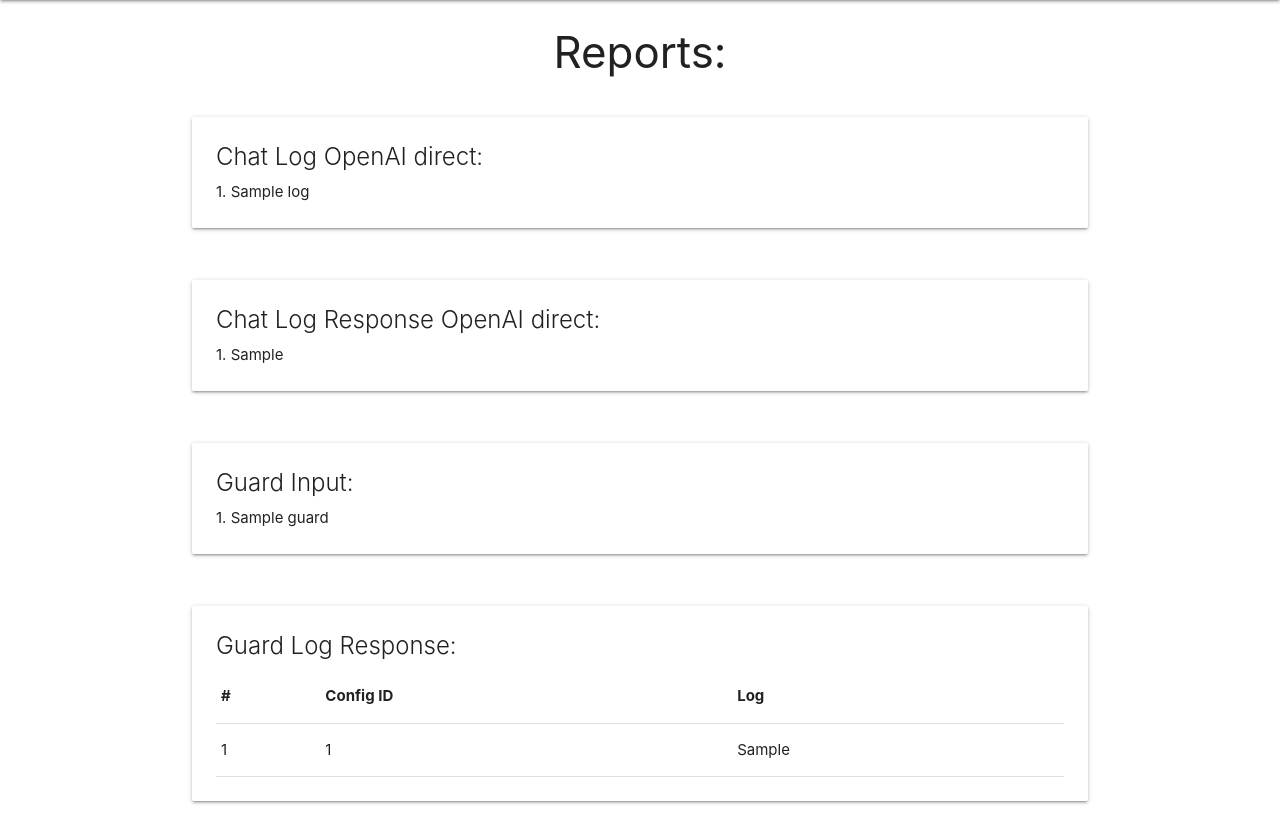
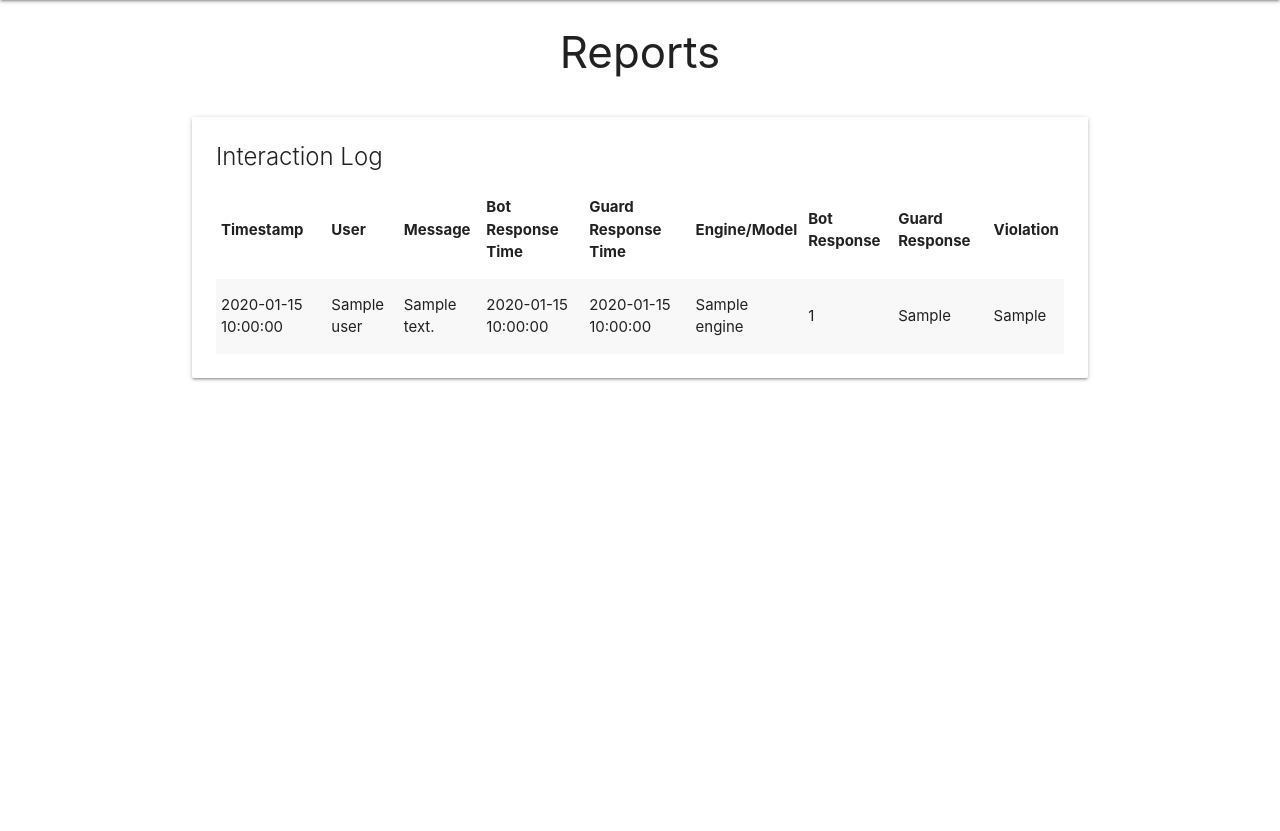
Before and after one commit to tumeryk/Tumeryk-Gen-AI-Security-Developer-SDK, a FastAPI app: template templates/report.html in a window 1280 px wide. Shown: the part 64-895 px from the top of the page. After the commit the page ends 445 px from the top, so only its background shows below. Run offline with FastAPI, Linux system fonts and the light colour scheme; the template is opened without the code that fills it: most values are stand-ins (such as "Sample title", 1, 10 or a date in 2020).

Commit message:
added changes

```diff
--- a/requirements.txt
+++ b/requirements.txt
@@ -10,3 +10,5 @@
 langchain_community
 python-dotenv
 langchain_anthropic
+csv
+re
--- a/templates/report.html
+++ b/templates/report.html
@@ -1,77 +1,40 @@
-{% include 'layout.html' %}
-<div class="container mt-5">
-  <h3 class="center-align">
-    Reports:
-  </h3>
+{% extends "layout.html" %}
+{% block content %}
 
-  <!-- chat log -->
+  <h3 class="center-align">Reports</h3>
+
+  <!-- Log Table -->
   <div class="section">
     <div class="card">
       <div class="card-content">
-        <span class="card-title">Chat Log OpenAI direct:</span>
-        <div>
-          {% for log in chat_log %}
-          <div>
-            {{ loop.index }}. {{ log }}
-          </div>
-          {% endfor %}
-        </div>
-      </div>
-    </div>
-  </div>
-
-  <!-- chat log response -->
-  <div class="section">
-    <div class="card">
-      <div class="card-content">
-        <span class="card-title">Chat Log Response OpenAI direct:</span>
-        <div>
-          {% for log_response in chat_log_responses %}
-          <div>
-            {{ loop.index }}. {{ log_response }}
-          </div>
-          {% endfor %}
-        </div>
-      </div>
-    </div>
-  </div>
-
-  <!-- guard -->
-  <div class="section">
-    <div class="card">
-      <div class="card-content">
-        <span class="card-title">Guard Input:</span>
-        <div>
-          {% for g in guard %}
-          <div>
-            {{ loop.index }}. {{ g }}
-          </div>
-          {% endfor %}
-        </div>
-      </div>
-    </div>
-  </div>
-
-  <!-- guard log -->
-  <div class="section">
-    <div class="card">
-      <div class="card-content">
-        <span class="card-title">Guard Log Response:</span>
-        <div>
-          <table class="highlight">
+        <span class="card-title">Interaction Log</span>
+        <div class="table-responsive">
+          <table class="striped">
             <thead>
               <tr>
-                <th>#</th>
-                <th>Config ID</th>
-                <th>Log</th>
+                <th>Timestamp</th>
+                <th>User</th>
+                <th>Message</th>
+                <th>Bot Response Time</th>
+                <th>Guard Response Time</th>
+                <th>Engine/Model</th>
+                <th>Bot Response</th>
+                <th>Guard Response</th>
+                <th>Violation</th>
               </tr>
             </thead>
             <tbody>
-              {% for g_log in guard_log %}
+              {% for log in logs %}
               <tr>
-                <td>{{ loop.index }}</td>
-                <td>{{ config_id }}</td>
-                <td>{{ g_log }}</td>
+                <td>{{ log.Timestamp }}</td>
+                <td>{{ log.User }}</td>
+                <td>{{ log.Message }}</td>
+                <td>{{ log.BotResponseTime }}</td>
+                <td>{{ log.GuardResponseTime }}</td>
+                <td>{{ log.Engine }}</td>
+                <td>{{ log.ConfigID }}</td>
+                <td>{{ log.BotResponse }}</td>
+                <td>{{ log.GuardResponse }}</td>
               </tr>
               {% endfor %}
             </tbody>
@@ -80,3 +43,4 @@
       </div>
     </div>
   </div>
+{% endblock %}
```
Also changed, not shown: routers/chat.py (+16 -22 lines), tumeryk_proxy/logger.py (+43 -0 lines).
